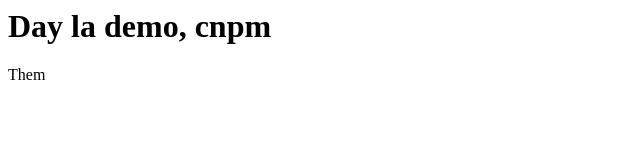
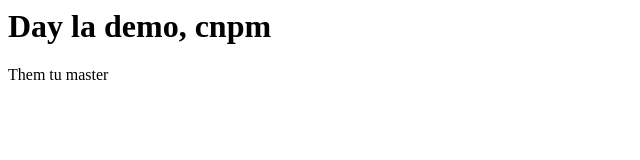
Before and after one commit to DuyTranKhanh/DemoCNPM, a plain HTML site: page index.html in a window 1280 px wide. Shown: the full height of the page, 0-640 px from the left. Drawn offline with Linux system fonts and the light colour scheme.

Commit message:
thay doi file index.html from master

```diff
--- a/index.html
+++ b/index.html
@@ -3,5 +3,5 @@
 
 </h1>
 <p>
-    Them
+    Them tu master
 </p>
```
